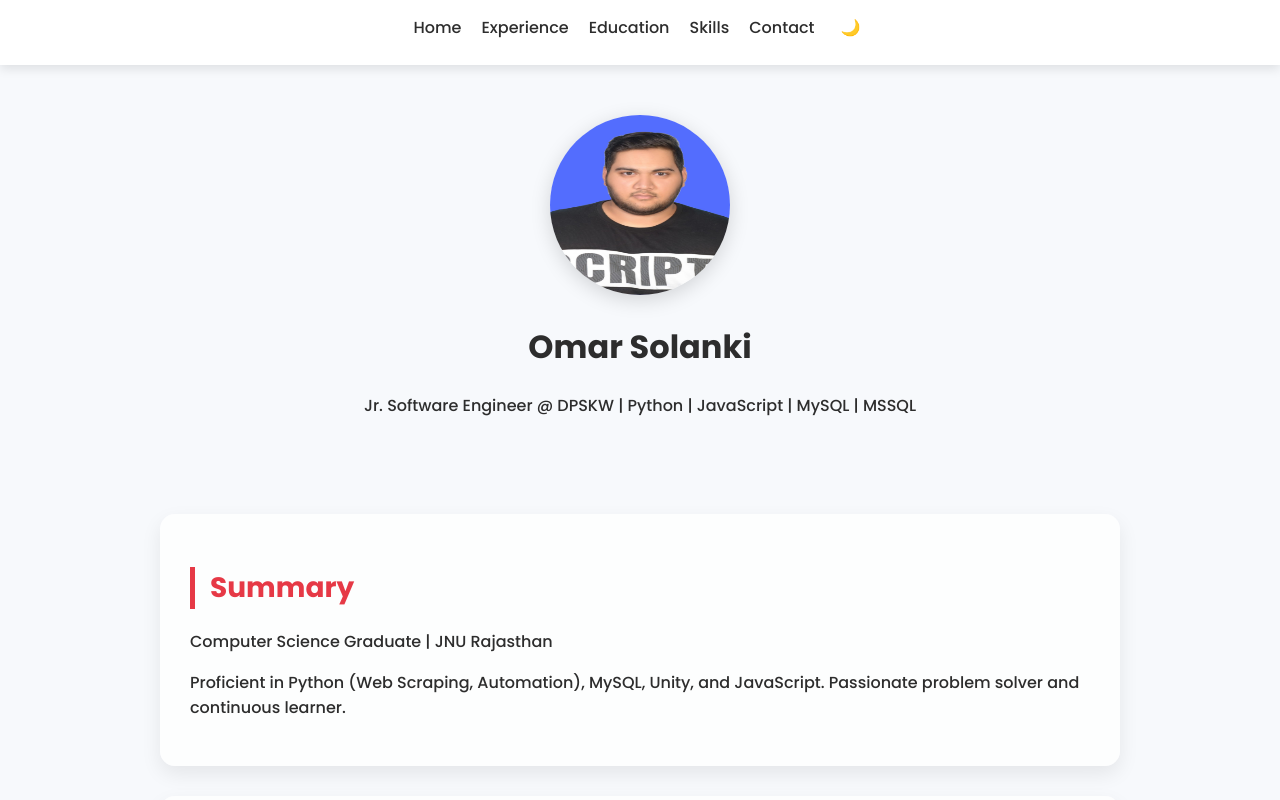
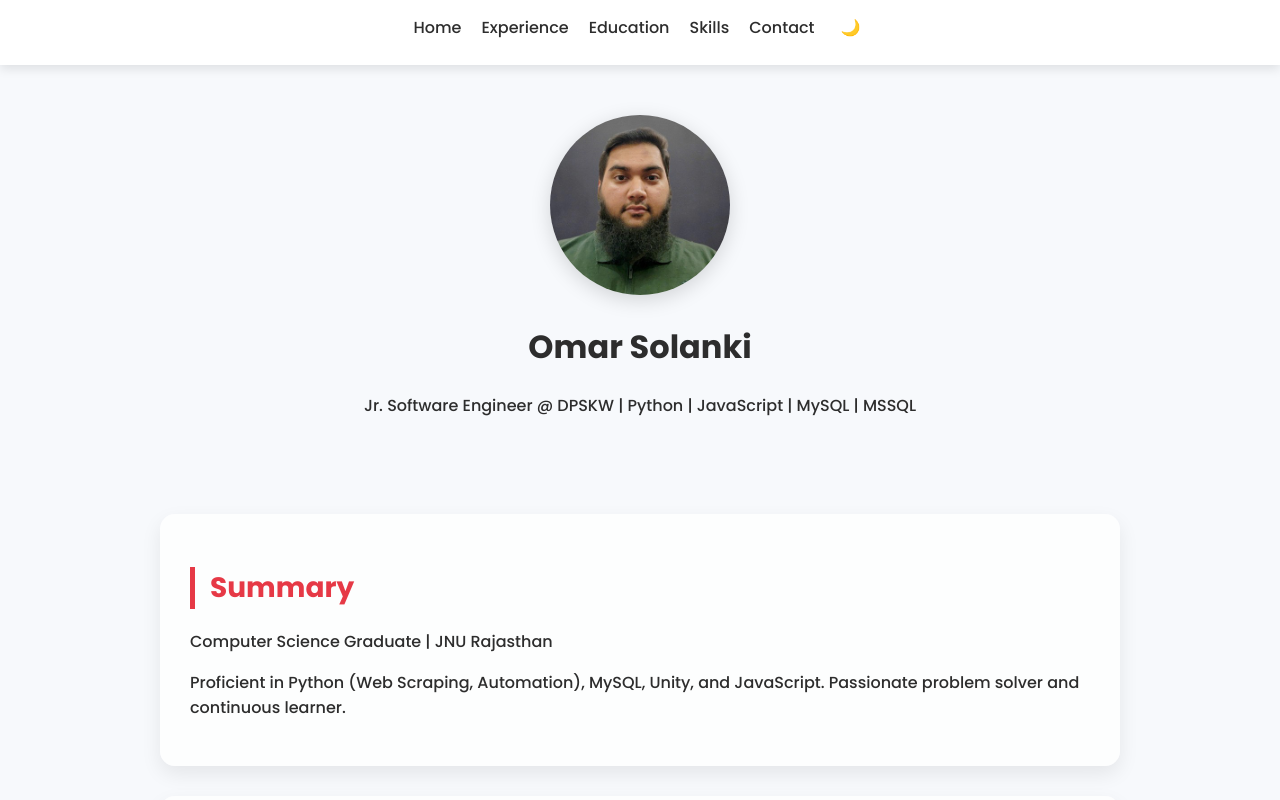
Before and after one commit to Omars64/omar-website, a plain HTML site: page index.html in a window 1280 px wide. Shown: the top 800 px of the page. Drawn offline with Linux system fonts and the light colour scheme.

Commit message:
Add files via upload

```diff
--- a/index.html
+++ b/index.html
@@ -22,7 +22,7 @@
 
   <!-- Header -->
   <header id="home">
-    <img src="dp-blue.jpg" alt="Omar Solanki" class="profile-img" />
+    <img src="DP_Logo.jpg" alt="Omar Solanki" class="profile-img" />
     <h1>Omar Solanki</h1>
     <p>Jr. Software Engineer @ DPSKW | Python | JavaScript | MySQL | MSSQL</p>
   </header>
```
Also changed, not shown: DP_Logo.jpg (added).
